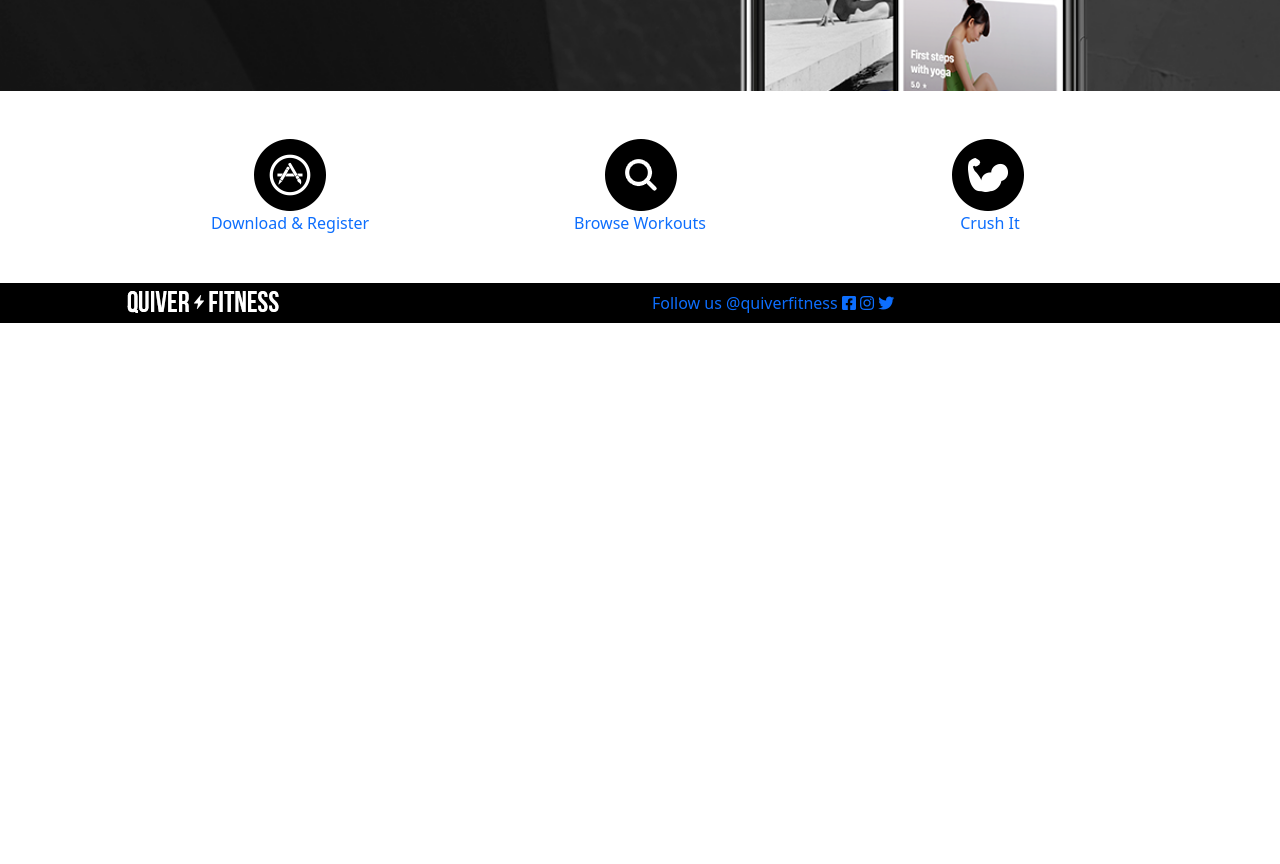
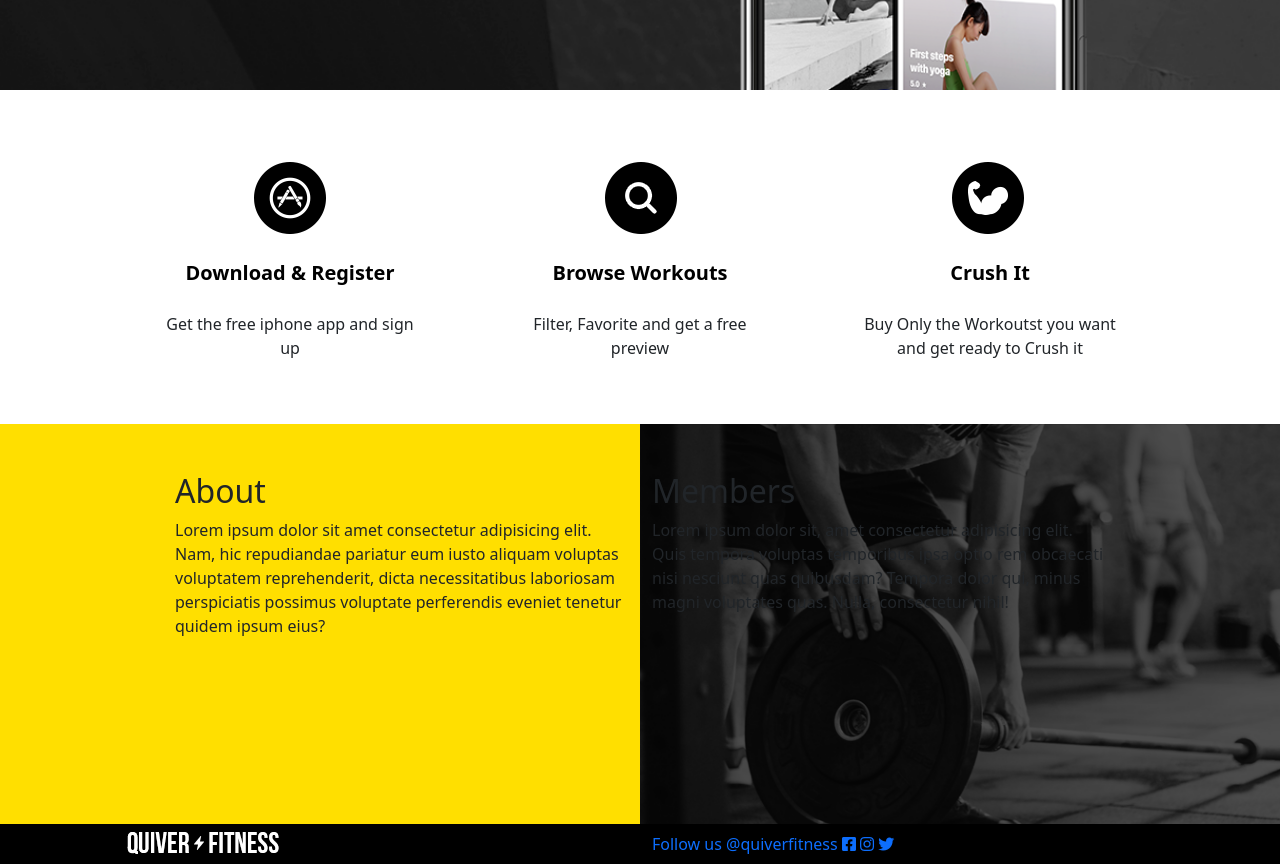
Before and after one commit to andrescastromamani/QuiverFitness, a plain HTML site: page index.html in a window 1280 px wide. Shown: the part 480-1344 px from the top of the page. Before the commit the page ends 803 px from the top, so only its background shows below. Drawn offline with nearby package versions, Linux system fonts and the light colour scheme.

Commit message:
Agregamos el Background de la seccion

```diff
--- a/css/styles.css
+++ b/css/styles.css
@@ -24,7 +24,7 @@ img         { vertical-align: top;  }
 .site-header{
     background-image: url(../img/img-header.png);
     background-repeat: no-repeat;
-    height: 571px;
+    height: 570px;
     max-width: 100%;
     background-position: center center;
     background-size: cover;
@@ -67,9 +67,22 @@ img         { vertical-align: top;  }
     }
 }
 
+ /*Section*/
+.title-icon{
+    color: black;
+    font-size: 20px;
+    font-weight: bold;
+}
 
-
-
+/*section information*/
+.section-info{
+    background-image: url(../img/background-section.png);
+    background-position: center center;
+    background-repeat: no-repeat;
+    max-width: 100%;
+    height: 400px;
+    background-size: cover;
+}
 /*footer*/
 footer{
     background-color: black;
--- a/index.html
+++ b/index.html
@@ -54,33 +54,53 @@
         <div class="container">
             <div class="row">
                 <div class="col p-5 text-center">
-                  <div class="row">
+                  <div class="row mt-4 mb-4">
                     <a href="#">
-                      <img src="img/icon1.png" alt="icono descarga">
+                      <img src="img/icon1.png" alt="icon descarga">
                     </a>
                   </div>
-                    <a href="">Download & Register</a>
+                    <a class="title-icon" href="">Download & Register</a>
+                    <p class="pt-4">Get the free iphone app and sign up</p>
                 </div>
                 <div class="col p-5 text-center">
-                  <div class="row">
+                  <div class="row mt-4 mb-4">
                     <a href="#">
-                      <img src="img/icon2.png" alt="icono descarga">
+                      <img src="img/icon2.png" alt="icon Browse">
                     </a>
                   </div>
-                    <a href="">Browse Workouts</a>
+                    <a class="title-icon" href="">Browse Workouts</a>
+                    <p class="pt-4">Filter, Favorite and get a free preview</p>
                 </div>
                 <div class="col p-5 text-center">
-                  <div class="row">
+                  <div class="row mt-4 mb-4">
                     <a href="#">
-                      <img src="img/icon3.png" alt="icono descarga">
+                      <img src="img/icon3.png" alt="icon Crush">
                     </a>
                   </div>
-                    <a class="" href="">Crush It</a>
+                    <a class="title-icon" href="">Crush It</a>
+                    <p class="pt-4">Buy Only the Workoutst you want and get ready to Crush it</p>
                 </div>
             </div>
         </div>
     </section>
     <!--/section-->
+
+    <!--SectionInfo-->
+    <section class="section-info">
+      <div class="container">
+        <div class="row p-5">
+          <div class="col">
+            <h2>About</h2>
+            <p>Lorem ipsum dolor sit amet consectetur adipisicing elit. Nam, hic repudiandae pariatur eum iusto aliquam voluptas voluptatem reprehenderit, dicta necessitatibus laboriosam perspiciatis possimus voluptate perferendis eveniet tenetur quidem ipsum eius? </p>
+          </div>
+          <div class="col">
+            <h2>Members</h2>
+            <p>Lorem ipsum dolor sit, amet consectetur adipisicing elit. Quis tempora voluptas temporibus ipsa optio rem obcaecati nisi nesciunt quas quibusdam? Tempora dolor qui, minus magni voluptates quas. Nulla, consectetur nihil!</p>
+          </div>
+        </div>
+      </div>
+    </section>
+    <!--/SectionInfo-->
 
     <!--content page-->
 
```
Also changed, not shown: img/background-section.png (added), 1 other file.
